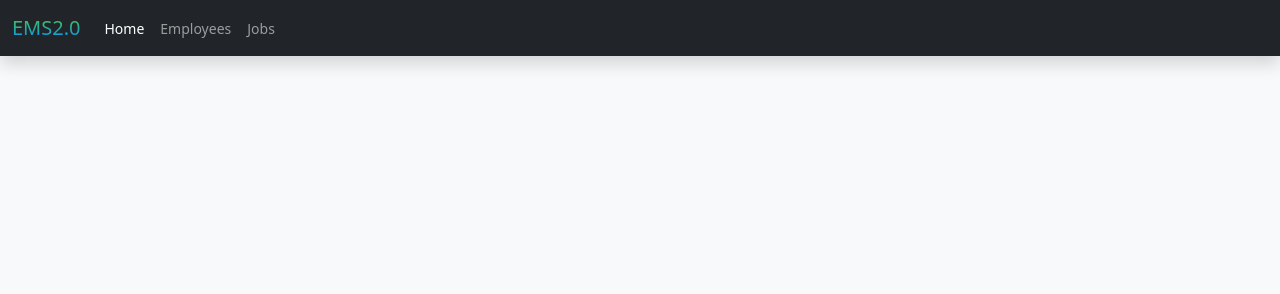
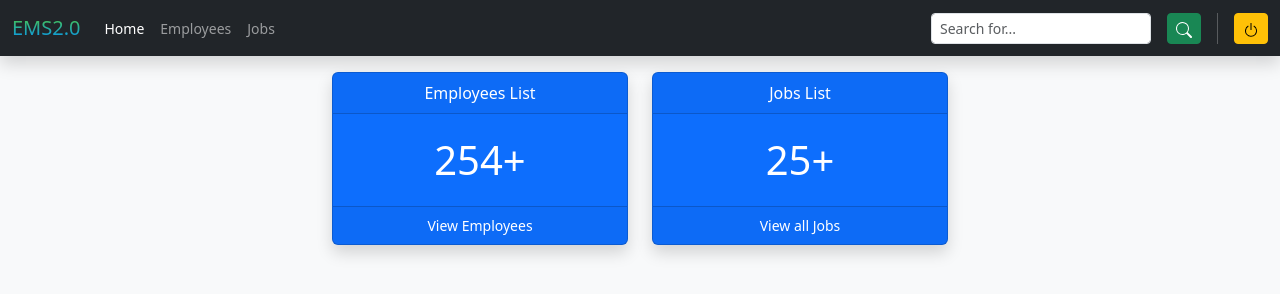
Before and after one commit to arthemis-2001/ems-project, a plain HTML site: page dash.html in a window 1280 px wide. Drawn offline with nearby package versions, Linux system fonts and the light colour scheme.

Commit message:
Added cards for dashboard

```diff
--- a/dash.html
+++ b/dash.html
@@ -27,6 +27,10 @@
         -webkit-background-clip: text;
         background-clip: text;
         color: transparent;
+      }
+
+      .vr {
+        color: white;
       }
     </style>
   </head>
@@ -62,18 +66,91 @@
         <div class="collapse navbar-collapse" id="navbar-supported-content">
           <ul class="navbar-nav me-auto mb-2 mb-lg-0">
             <li class="nav-item">
-              <a href="dash.html" aria-current="page" class="nav-link active">Home</a>
+              <a href="dash.html" aria-current="page" class="nav-link active"
+                >Home</a
+              >
             </li>
             <li class="nav-item">
-              <a href="dash.html" class="nav-link">Employees</a>
+              <a href="#" class="nav-link">Employees</a>
             </li>
             <li class="nav-item">
-              <a href="dash.html" class="nav-link">Jobs</a>
+              <a href="#" class="nav-link">Jobs</a>
             </li>
           </ul>
+          <form role="search" class="d-flex">
+            <div class="hstack gap-3 me-3">
+              <input
+                type="search"
+                class="form-control form-control-sm me-auto"
+                placeholder="Search for..."
+                aria-label="Search for..."
+              />
+              <button type="submit" class="btn btn-sm btn-success">
+                <svg
+                  xmlns="http://www.w3.org/2000/svg"
+                  width="16"
+                  height="16"
+                  fill="currentColor"
+                  class="bi bi-search"
+                  viewBox="0 0 16 16"
+                >
+                  <path
+                    d="M11.742 10.344a6.5 6.5 0 1 0-1.397 1.398h-.001q.044.06.098.115l3.85 3.85a1 1 0 0 0 1.415-1.414l-3.85-3.85a1 1 0 0 0-.115-.1zM12 6.5a5.5 5.5 0 1 1-11 0 5.5 5.5 0 0 1 11 0"
+                  />
+                </svg>
+              </button>
+            </div>
+            <div class="vr"></div>
+            <a href="index.html" class="btn btn-sm btn-warning ms-3">
+              <svg
+                xmlns="http://www.w3.org/2000/svg"
+                width="16"
+                height="16"
+                fill="currentColor"
+                class="bi bi-power"
+                viewBox="0 0 16 16"
+              >
+                <path d="M7.5 1v7h1V1z" />
+                <path
+                  d="M3 8.812a5 5 0 0 1 2.578-4.375l-.485-.874A6 6 0 1 0 11 3.616l-.501.865A5 5 0 1 1 3 8.812"
+                />
+              </svg>
+            </a>
+          </form>
         </div>
       </div>
     </nav>
+
+    <div class="container-fluid">
+      <div class="row justify-content-center">
+        <div class="col-md-3">
+          <div class="card text-bg-primary shadow text-center">
+            <div class="card-header">Employees List</div>
+            <div class="card-body">
+              <span class="fs-1">254+</span>
+            </div>
+            <a
+              href="#"
+              class="card-footer small text-decoration-none text-white"
+              >View Employees</a
+            >
+          </div>
+        </div>
+        <div class="col-md-3">
+          <div class="card text-bg-primary shadow text-center">
+            <div class="card-header">Jobs List</div>
+            <div class="card-body">
+              <span class="fs-1">25+</span>
+            </div>
+            <a
+              href="#"
+              class="card-footer small text-decoration-none text-white"
+              >View all Jobs</a
+            >
+          </div>
+        </div>
+      </div>
+    </div>
     <script
       src="https://cdn.jsdelivr.net/npm/bootstrap@5.3.3/dist/js/bootstrap.bundle.min.js"
       integrity="sha384-YvpcrYf0tY3lHB60NNkmXc5s9fDVZLESaAA55NDzOxhy9GkcIdslK1eN7N6jIeHz"
```
